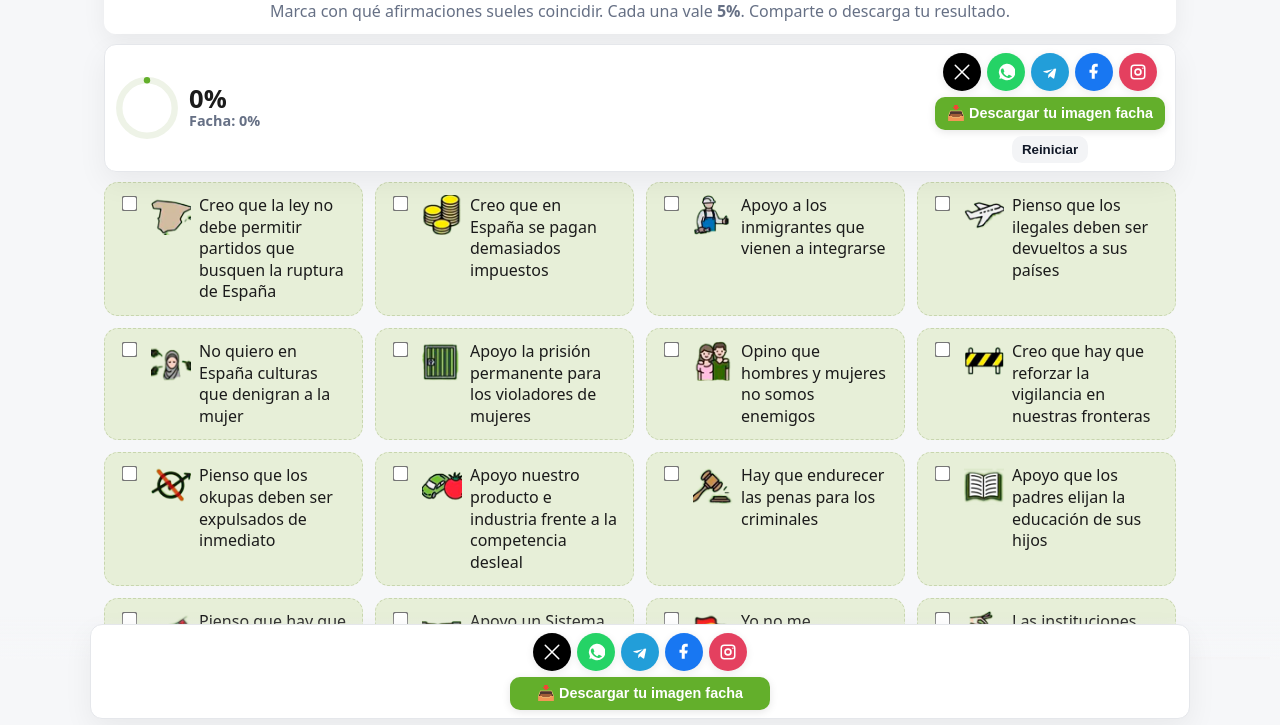
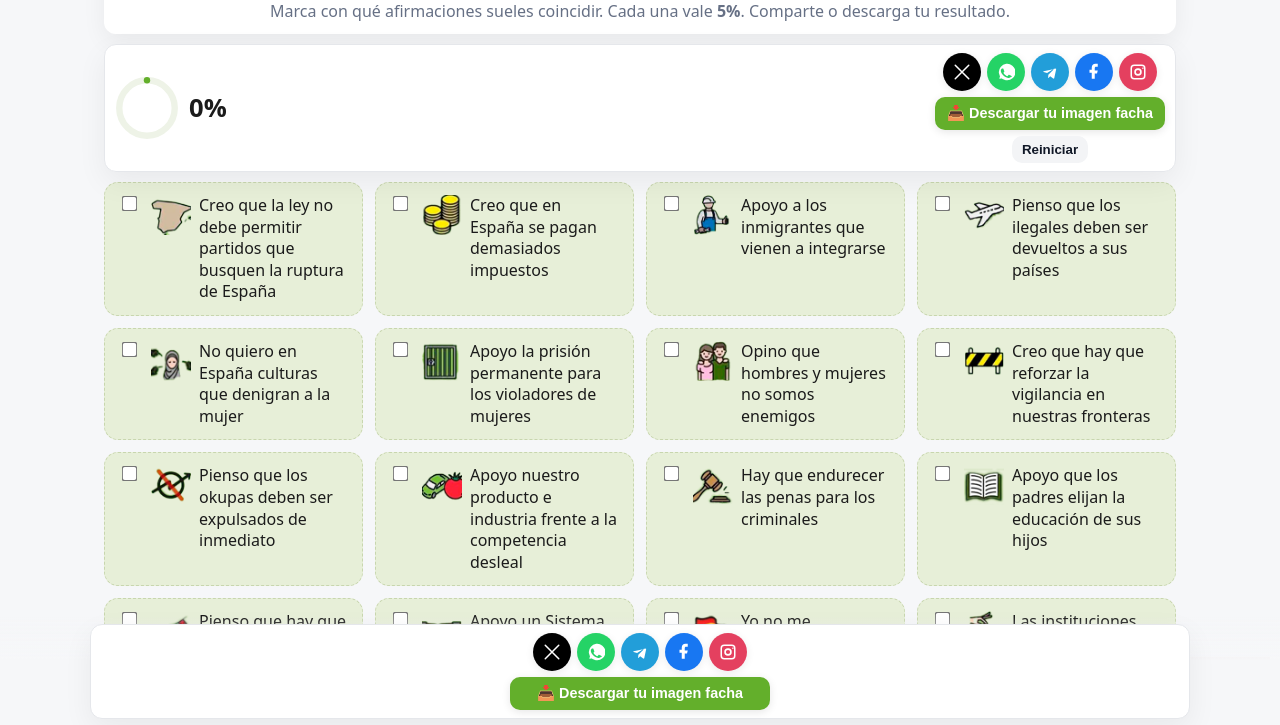
Before and after one commit to raquelitre/Encuesta, a website: page public/index.html in a window 1280 px wide. Shown: the part 73-798 px from the top of the page. Drawn offline with Linux system fonts and the light colour scheme.

Commit message:
Update index.html

```diff
--- a/public/index.html
+++ b/public/index.html
@@ -91,8 +91,7 @@
       </svg>
       <div>
         <div class="percent" id="percent">0%</div>
-        <div class="sub"><span class="badge" id="facha">Facha: 0%</span></div>
-      </div>
+         </div>
 
       <div class="share-box">
         <div class="actions">
```
